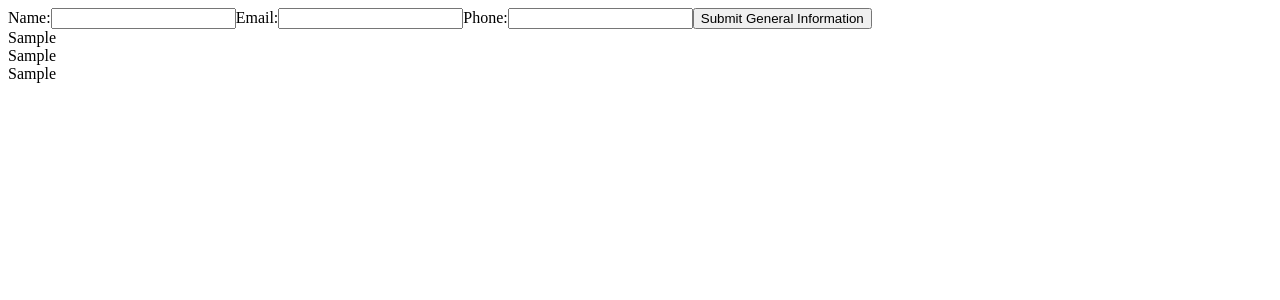
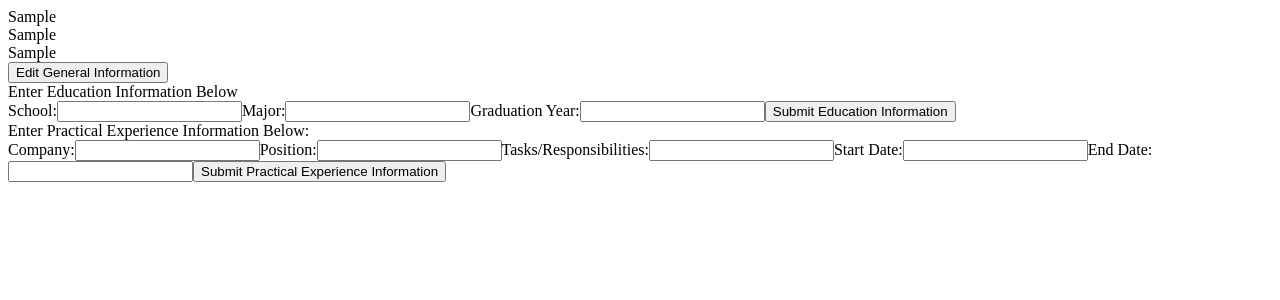
Before and after one commit to micgarcia/cv-project, a React (Create React App) app: page / in a window 1280 px wide. Both pictures are taken after typing "Sample", "Sample", "Sample" into the empty fields and a click on the button "Submit General Information". Shown: the top 300 px of the page. Built offline with nearby package versions, Linux system fonts and the light colour scheme.

Commit message:
Finished form functionality, edit/submit buttons, hiding form, redisplaying form for all three sections

```diff
--- a/src/App.js
+++ b/src/App.js
@@ -1,5 +1,7 @@
 import React from 'react';
 import GeneralForm from './components/GeneralForm.js';
+import EduForm from './components/EduForm.js';
+import ExpForm from './components/ExpForm.js';
 
 class App extends React.Component {
   constructor() {
@@ -19,7 +21,9 @@ class App extends React.Component {
     return (
       <div className="App">
         <div className="cvCont">
-          <GeneralForm handler = {this.handler}/>
+          <GeneralForm/>
+          <EduForm/>
+          <ExpForm/>
         </div>
 
       </div>
--- /dev/null
+++ b/src/components/EduForm.js
@@ -0,0 +1,118 @@
+import React from 'react';
+import EduInfo from './EduInfo.js';
+
+class EduForm extends React.Component {
+  constructor(props) {
+    super(props);
+
+    this.state = {
+      currentSchool: '',
+      currentMajor: '',
+      currentDate: '',
+      info: {
+        school: '',
+        major: '',
+        date: ''
+      },
+      hidden: false
+    };
+  };
+
+  schoolChange = (e) => {
+    this.setState({
+      currentSchool : e.target.value
+    });
+  };
+
+  majorChange = (e) => {
+    this.setState({
+      currentMajor : e.target.value
+    });
+  };
+
+  dateChange = (e) => {
+    this.setState({
+      currentDate : e.target.value
+    });
+  };
+
+  onSubmitEdu = (e) => {
+    e.preventDefault();
+    this.setState({
+      info: {
+        school: this.state.currentSchool,
+        major: this.state.currentMajor,
+        date: this.state.currentDate
+      },
+      currentSchool: '',
+      currentMajor: '',
+      currentDate: '',
+      hidden: true,
+    });
+  };
+
+  editEdu = (e) => {
+    this.setState({
+      hidden: false,
+      currentSchool: this.state.info.school,
+      currentMajor: this.state.info.major,
+      currentDate: this.state.info.date,
+      info: {
+        school: '',
+        major: '',
+        date: '',
+      }
+    });
+  };
+
+  render() {
+    const { currentSchool, currentMajor, currentDate, info, hidden } = this.state;
+
+    if (hidden) {
+      return (
+        <div>
+          {console.log(hidden)}
+          {<EduInfo info={info}/>}
+          <button onClick={this.editEdu}>Edit Education Information</button>
+        </div>
+      )
+    } else {
+      return (
+        <div className="eduCont">
+          <div id="eduTitle">Enter Education Information Below</div>
+          <form onSubmit={this.onSubmitEdu} id="eduForm">
+            <label htmlFor="schoolInput">School:</label>
+            <input
+             type="text"
+             id="schoolInput"
+             value={currentSchool}
+             onChange={this.schoolChange}
+             />
+            <label htmlFor="majorInput">Major:</label>
+            <input
+             type="text"
+             id="majorInput"
+             value={currentMajor}
+             onChange={this.majorChange}
+             />
+            <label htmlFor="dateInput">Graduation Year:</label>
+            <input
+             type="text"
+             id="dateInput"
+             value={currentDate}
+             onChange={this.dateChange}
+             />
+             <button type="submit">
+              Submit Education Information
+             </button>
+          </form>
+          {<EduInfo info={info}/>}
+        </div>
+      )
+    }
+  }
+
+
+}
+
+export default EduForm;
--- /dev/null
+++ b/src/components/EduInfo.js
@@ -0,0 +1,19 @@
+import React from 'react';
+
+class EduInfo extends React.Component {
+  constructor(props) {
+    super();
+  };
+
+  render() {
+    return (
+      <div id="eduInfo">
+        <div>{this.props.info.school}</div>
+        <div>{this.props.info.major}</div>
+        <div>{this.props.info.date}</div>
+      </div>
+    );
+  };
+};
+
+export default EduInfo;
--- /dev/null
+++ b/src/components/ExpForm.js
@@ -0,0 +1,155 @@
+import React from 'react';
+import ExpInfo from './ExpInfo.js';
+
+class ExpForm extends React.Component {
+  constructor(props) {
+    super(props);
+
+    this.state = {
+      currentCompany: '',
+      currentPosition: '',
+      currentTasks: '',
+      currentStart: '',
+      currentEnd: '',
+      info: {
+        company: '',
+        position: '',
+        tasks: '',
+        start: '',
+        end: '',
+      },
+      hidden: false,
+    }
+  }
+
+  companyChange = (e) => {
+    this.setState({
+      currentCompany : e.target.value
+    });
+  };
+
+  positionChange = (e) => {
+    this.setState({
+      currentPosition : e.target.value
+    });
+  };
+
+  tasksChange = (e) => {
+    this.setState({
+      currentTasks : e.target.value
+    });
+  };
+
+  startChange = (e) => {
+    this.setState({
+      currentStart : e.target.value
+    });
+  };
+
+  endChange = (e) => {
+    this.setState({
+      currentEnd : e.target.value
+    });
+  };
+
+  onSubmitExp = (e) => {
+    e.preventDefault();
+    this.setState({
+      info: {
+        company: this.state.currentCompany,
+        position: this.state.currentPosition,
+        tasks: this.state.currentTasks,
+        start: this.state.currentStart,
+        end: this.state.currentEnd
+      },
+      currentCompany: '',
+      currentPosition: '',
+      currentTasks: '',
+      currentStart: '',
+      currentEnd: '',
+      hidden: true,
+    });
+
+  };
+
+  editExp = (e) => {
+    this.setState({
+      hidden: false,
+      currentCompany: this.state.info.company,
+      currentPosition: this.state.info.position,
+      currentTasks: this.state.info.tasks,
+      currentStart: this.state.info.start,
+      currentEnd: this.state.info.end,
+      info: {
+        company: '',
+        position: '',
+        tasks: '',
+        start: '',
+        end: '',
+      }
+    });
+  };
+
+  render() {
+    const { currentCompany, currentPosition, currentTasks, currentStart, currentEnd, info, hidden} = this.state;
+
+    if (hidden) {
+      return (
+        <div>
+          {<ExpInfo info={info}/>}
+          <button onClick={this.editExp}>Edit Practical Experience Information</button>
+        </div>
+      )
+    } else {
+      return (
+        <div className="expCont">
+          <div id="expTitle">Enter Practical Experience Information Below:</div>
+          <form onSubmit={this.onSubmitExp} id="expForm">
+            <label htmlFor="companyInput">Company:</label>
+            <input
+              type="text"
+              id="companyInput"
+              value={currentCompany}
+              onChange={this.companyChange}
+            />
+            <label htmlFor="positionInput">Position:</label>
+            <input
+              type="text"
+              id="positionInput"
+              value={currentPosition}
+              onChange={this.positionChange}
+            />
+            <label htmlFor="tasksInput">Tasks/Responsibilities:</label>
+            <input
+              type="text"
+              id="tasksInput"
+              value={currentTasks}
+              onChange={this.tasksChange}
+            />
+            <label htmlFor="startInput">Start Date:</label>
+            <input
+              type="text"
+              id="startInput"
+              value={currentStart}
+              onChange={this.startChange}
+            />
+            <label htmlFor="endInput">End Date:</label>
+            <input
+              type="text"
+              id="endInput"
+              value={currentEnd}
+              onChange={this.endChange}
+            />
+            <button type="submit">
+              Submit Practical Experience Information
+            </button>
+          </form>
+          {<ExpInfo info={info}/>}
+
+        </div>
+      )
+    }
+  }
+}
+
+export default ExpForm;
--- /dev/null
+++ b/src/components/ExpInfo.js
@@ -0,0 +1,21 @@
+import React from 'react';
+
+class ExpInfo extends React.Component {
+  constructor(props) {
+    super();
+  };
+
+  render() {
+    return (
+      <div id="expInfo">
+        <div>{this.props.info.company}</div>
+        <div>{this.props.info.position}</div>
+        <div>{this.props.info.tasks}</div>
+        <div>{this.props.info.start}</div>
+        <div>{this.props.info.end}</div>
+      </div>
+    );
+  };
+};
+
+export default ExpInfo;
--- a/src/components/GeneralForm.js
+++ b/src/components/GeneralForm.js
@@ -13,7 +13,8 @@ class GeneralForm extends React.Component {
         name: '',
         email: '',
         phone: ''
-      }
+      },
+      hidden: false,
     }
   }
 
@@ -46,16 +47,40 @@ class GeneralForm extends React.Component {
       currentName: '',
       currentEmail: '',
       currentPhone: '',
+      hidden: true,
     });
 
+  };
 
+  editGeneral = (e) => {
+    this.setState({
+      hidden: false,
+      currentName: this.state.info.name,
+      currentEmail: this.state.info.email,
+      currentPhone: this.state.info.phone,
+      info: {
+        name: '',
+        email: '',
+        phone: ''
+      }
+    });
   };
 
   render() {
     const { currentName, currentEmail, currentPhone, info, hidden} = this.state;
 
+    if (hidden) {
+      return (
+        <div>
+          {console.log(hidden)}
+          {<GeneralInfo info={info}/>}
+          <button onClick={this.editGeneral}>Edit General Information</button>
+        </div>
+      )
+    } else {
       return (
         <div className="generalCont">
+          <div id="generalTitle">Enter General Personal Information Below:</div>
           <form onSubmit={this.onSubmitGeneral} id="generalForm">
             <label htmlFor="nameInput">Name:</label>
             <input
@@ -88,5 +113,6 @@ class GeneralForm extends React.Component {
       )
     }
   }
+}
 
 export default GeneralForm;
```
Lines whose indentation alone changed are shown as unchanged.
